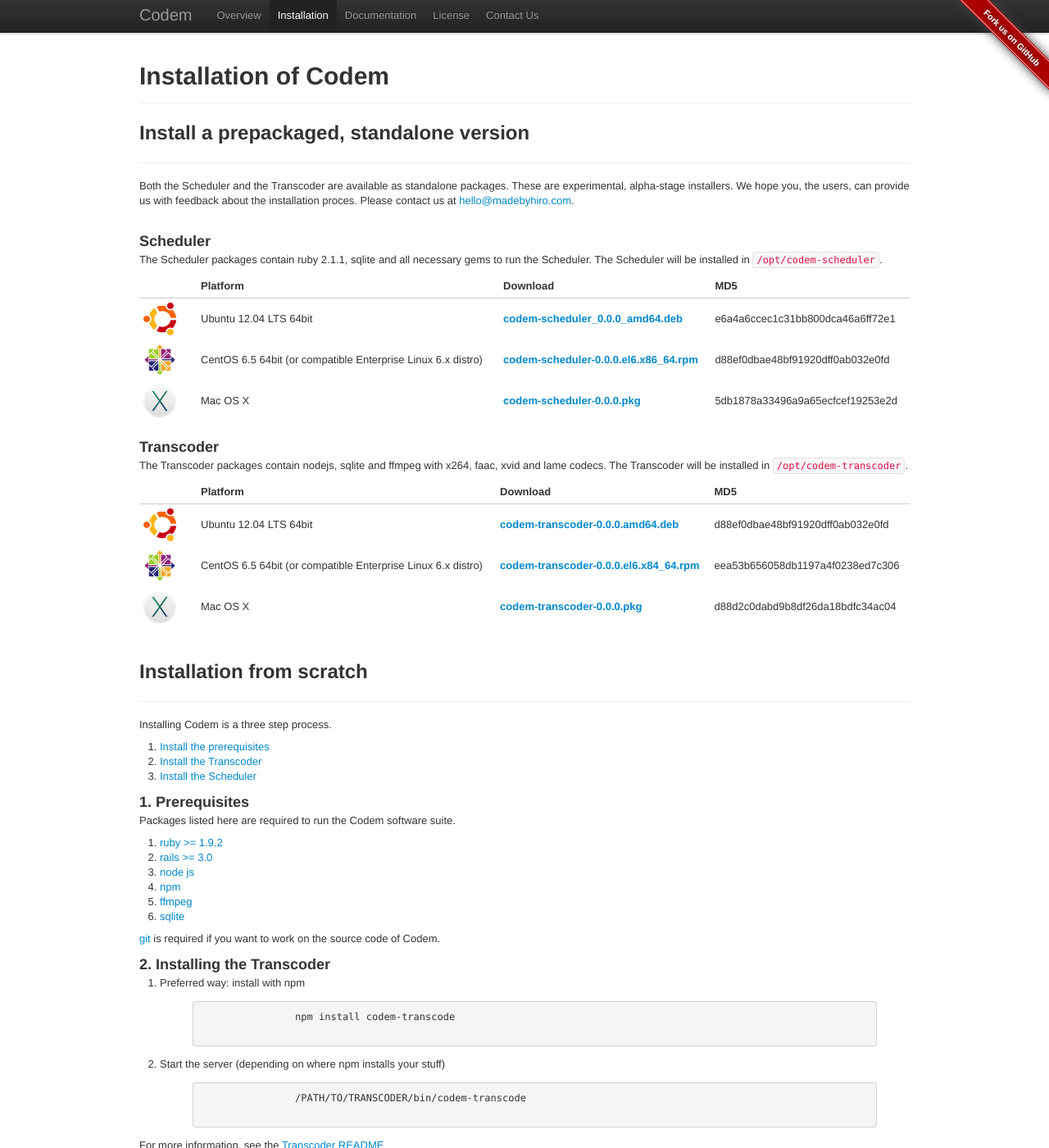
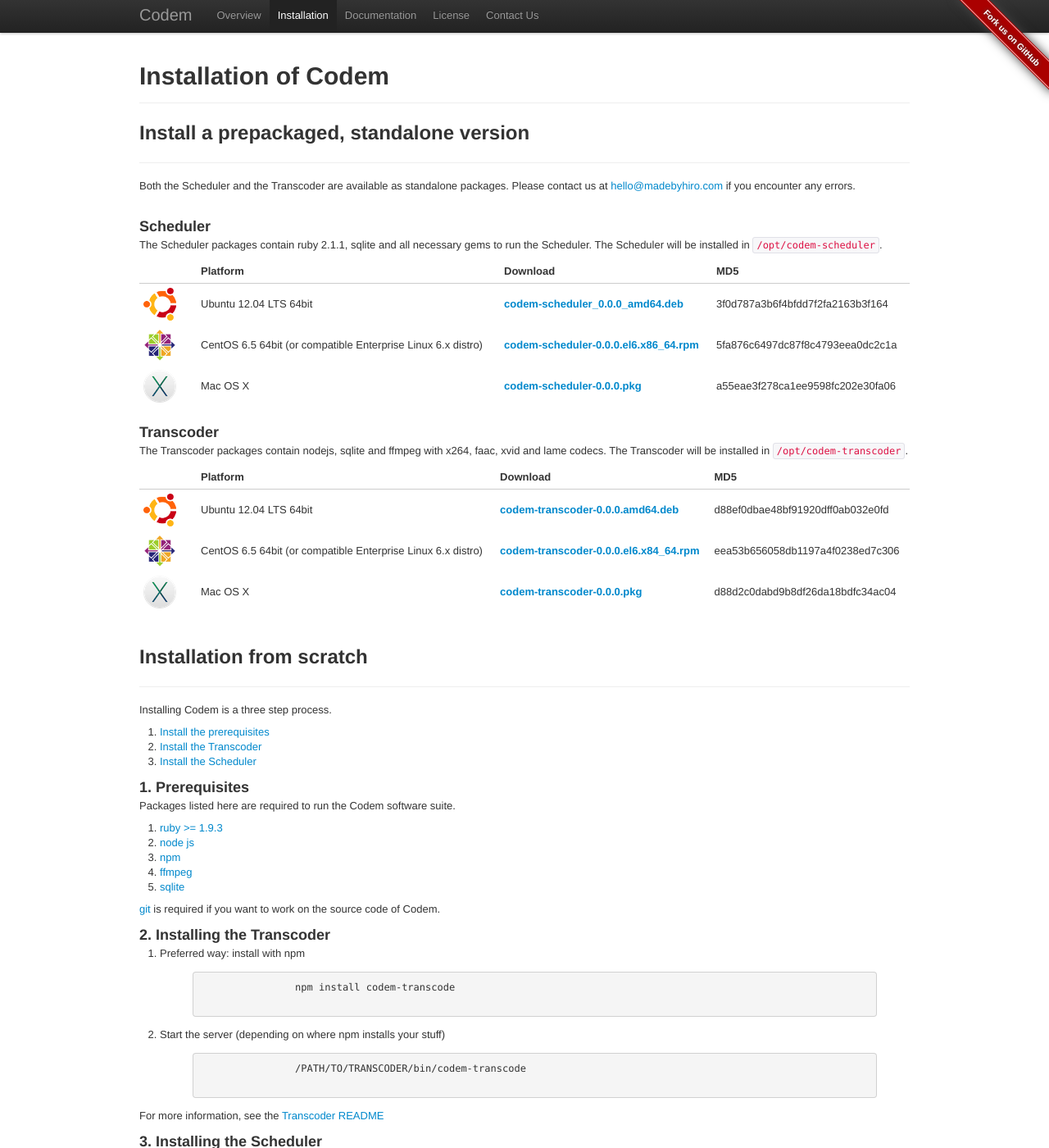
Before and after one commit to madebyhiro/codem, a Jekyll site: the page built from installation/index.html, in a window 1280 px wide and 1400 px high. Shown: the whole window at 82% size. Built offline with Jekyll 4.4.1, drawn with Linux system fonts in a browser that asks for light colours; nearby versions of some CDN libraries.

Commit message:
Updated md5 hashes for new release

```diff
--- a/installation/index.html
+++ b/installation/index.html
@@ -9,8 +9,8 @@
 <h2>Install a prepackaged, standalone version</h2>
 <hr/>
 <p>
-  Both the Scheduler and the Transcoder are available as standalone packages. These are experimental, alpha-stage installers. We hope you, the users, can
-  provide us with feedback about the installation proces. Please contact us at <a href="mailto:hello@madebyhiro.com">hello@madebyhiro.com</a>.
+  Both the Scheduler and the Transcoder are available as standalone packages.
+  Please contact us at <a href="mailto:hello@madebyhiro.com">hello@madebyhiro.com</a> if you encounter any errors.
 </p>
 
 <br/>
@@ -27,19 +27,19 @@
     <td class="img"><img src="{{ site.url }}/assets/images/ubuntu.png"></td>
     <td>Ubuntu 12.04 LTS 64bit</td>
     <td><a href="https://codem-downloads.s3.amazonaws.com/codem-scheduler_0.0.0_amd64.deb">codem-scheduler_0.0.0_amd64.deb</a></td>
-    <td>e6a4a6ccec1c31bb800dca46a6ff72e1</td>
+    <td>3f0d787a3b6f4bfdd7f2fa2163b3f164</td>
   </tr>
   <tr>
     <td><img src="{{ site.url }}/assets/images/centos.png"></td>
     <td>CentOS 6.5 64bit (or compatible Enterprise Linux 6.x distro)</td>
     <td><a href="https://codem-downloads.s3.amazonaws.com/codem-scheduler-0.0.0.el6.x86_64.rpm">codem-scheduler-0.0.0.el6.x86_64.rpm</a></td>
-    <td>d88ef0dbae48bf91920dff0ab032e0fd</td>
+    <td>5fa876c6497dc87f8c4793eea0dc2c1a</td>
   </tr>
   <tr>
     <td><img src="{{ site.url }}/assets/images/osx.png"></td>
     <td>Mac OS X</td>
     <td><a href="https://codem-downloads.s3.amazonaws.com/codem-scheduler-0.0.0.pkg">codem-scheduler-0.0.0.pkg</a></td>
-    <td>5db1878a33496a9a65ecfcef19253e2d</td>
+    <td>a55eae3f278ca1ee9598fc202e30fa06</td>
   </tr>
 </table>
 
@@ -99,8 +99,7 @@
 	Packages listed here are required to run the Codem software suite.
 </p>
 <ol>
-	<li><a href="http://www.ruby-lang.org/en/" rel="external">ruby >= 1.9.2</a></li>
-	<li><a href="http://www.ruby-lang.org/en/" rel="external">rails >= 3.0</a></li>
+	<li><a href="http://www.ruby-lang.org/en/" rel="external">ruby >= 1.9.3</a></li>
 	<li><a href="http://nodejs.org/" rel="external">node js</a></li>
 	<li><a href="https://github.com/mikeal/npm" rel="external">npm</a></li>
 	<li><a href="http://www.ffmpeg.org/" rel="external">ffmpeg</a></li>
```
